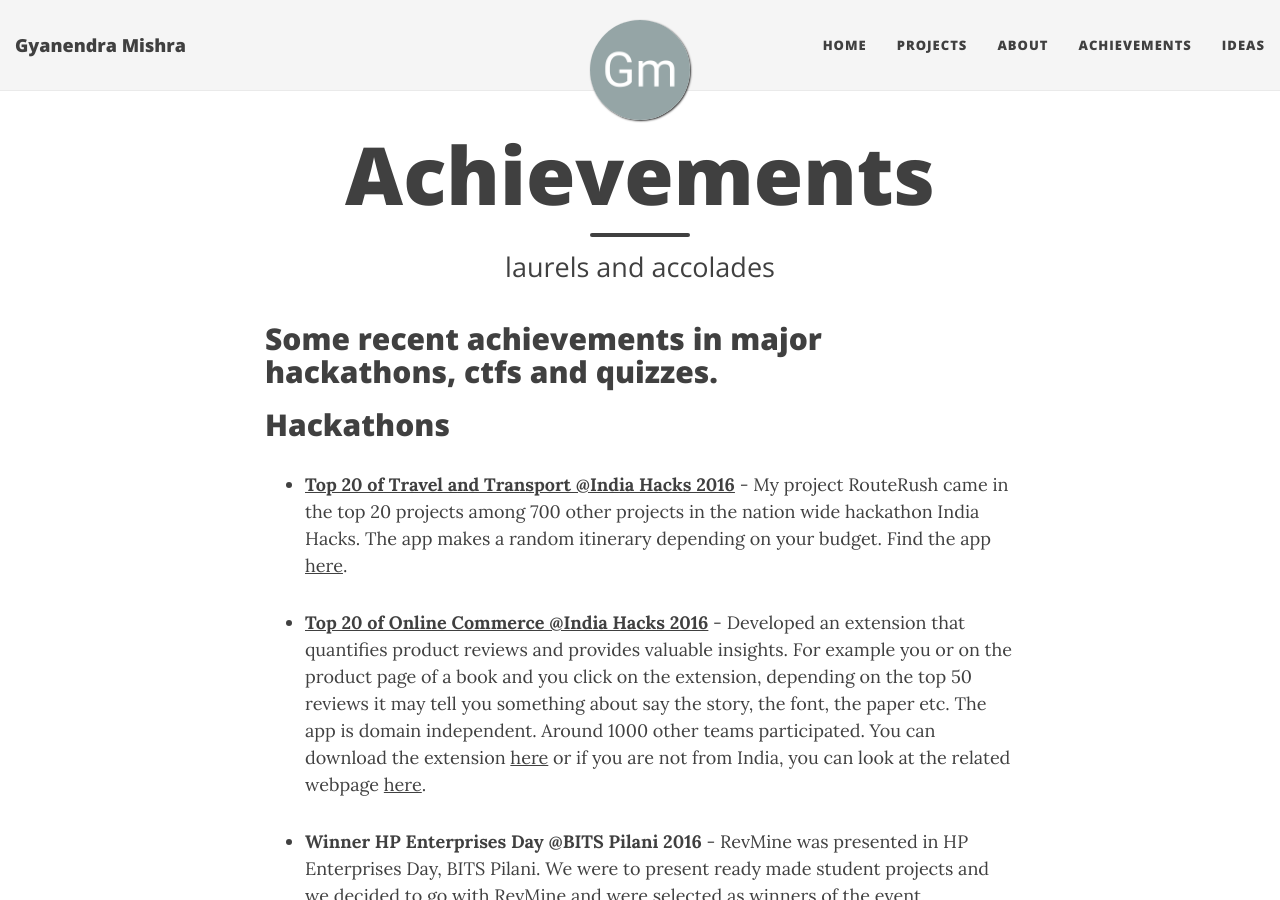
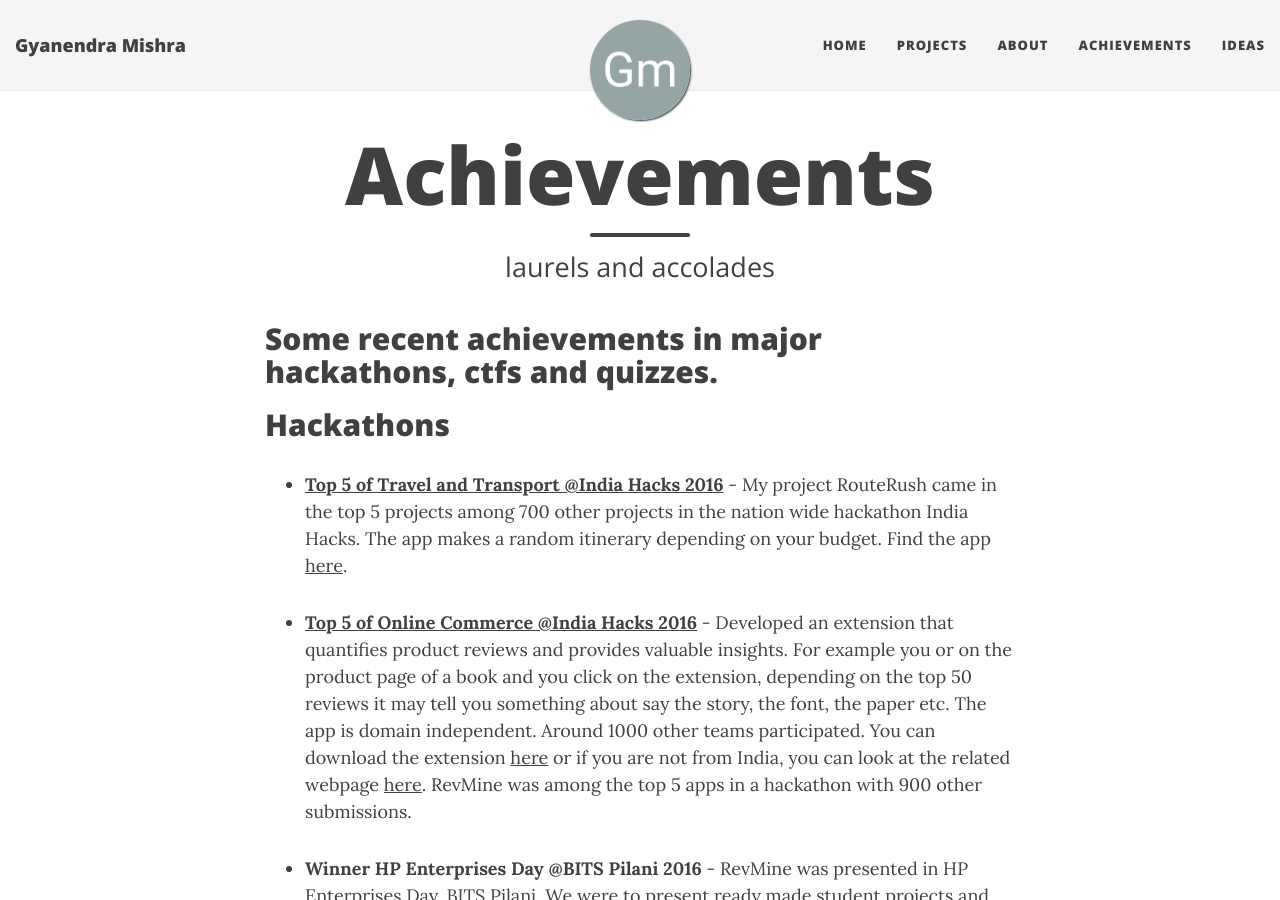
Before and after one commit to h4ck3rk3y/h4ck3rk3y.github.io, a Jekyll site: the page built from achievements.md, in a window 1280 px wide and 900 px high. Built offline with Jekyll 4.4.1, drawn with Linux system fonts in a browser that asks for light colours; nearby versions of some CDN libraries.

Commit message:
top 20 --> 5

```diff
--- a/achievements.md
+++ b/achievements.md
@@ -10,9 +10,9 @@ Some recent achievements in major hackathons, ctfs and quizzes.
 
 ## Hackathons
 
-- **[Top 20 of Travel and Transport @India Hacks 2016](https://www.hackerearth.com/sprints/travel-and-transportation-india-hacks-2016/)** - My project RouteRush came in the top 20 projects among 700 other projects in the nation wide hackathon India Hacks. The app makes a random itinerary depending on your budget. Find the app [here](http://routerush.me).
+- **[Top 5 of Travel and Transport @India Hacks 2016](https://www.hackerearth.com/sprints/travel-and-transportation-india-hacks-2016/)** - My project RouteRush came in the top 5 projects among 700 other projects in the nation wide hackathon India Hacks. The app makes a random itinerary depending on your budget. Find the app [here](http://routerush.me).
 
--  **[Top 20 of Online Commerce @India Hacks 2016](https://www.hackerearth.com/sprints/online-commerce-india-hacks-2016/)** - Developed an extension  that quantifies product reviews and provides valuable insights. For example you or on the product page of a book and you click on the extension, depending on the top 50 reviews it may tell you something about say the story, the font, the paper etc. The app is domain independent. Around 1000 other teams participated. You can download the extension [here](https://bit.ly/revmine) or if you are not from India, you can look at the related webpage [here](http://revmine.tk).
+-  **[Top 5 of Online Commerce @India Hacks 2016](https://www.hackerearth.com/sprints/online-commerce-india-hacks-2016/)** - Developed an extension  that quantifies product reviews and provides valuable insights. For example you or on the product page of a book and you click on the extension, depending on the top 50 reviews it may tell you something about say the story, the font, the paper etc. The app is domain independent. Around 1000 other teams participated. You can download the extension [here](https://bit.ly/revmine) or if you are not from India, you can look at the related webpage [here](http://revmine.tk). RevMine was among the top 5 apps in a hackathon with 900 other submissions.
 
 - **Winner HP Enterprises Day @BITS Pilani 2016** - RevMine was presented in HP Enterprises Day, BITS Pilani. We were to present ready made student projects and we decided to go with RevMine and were selected as winners of the event.
 
```
